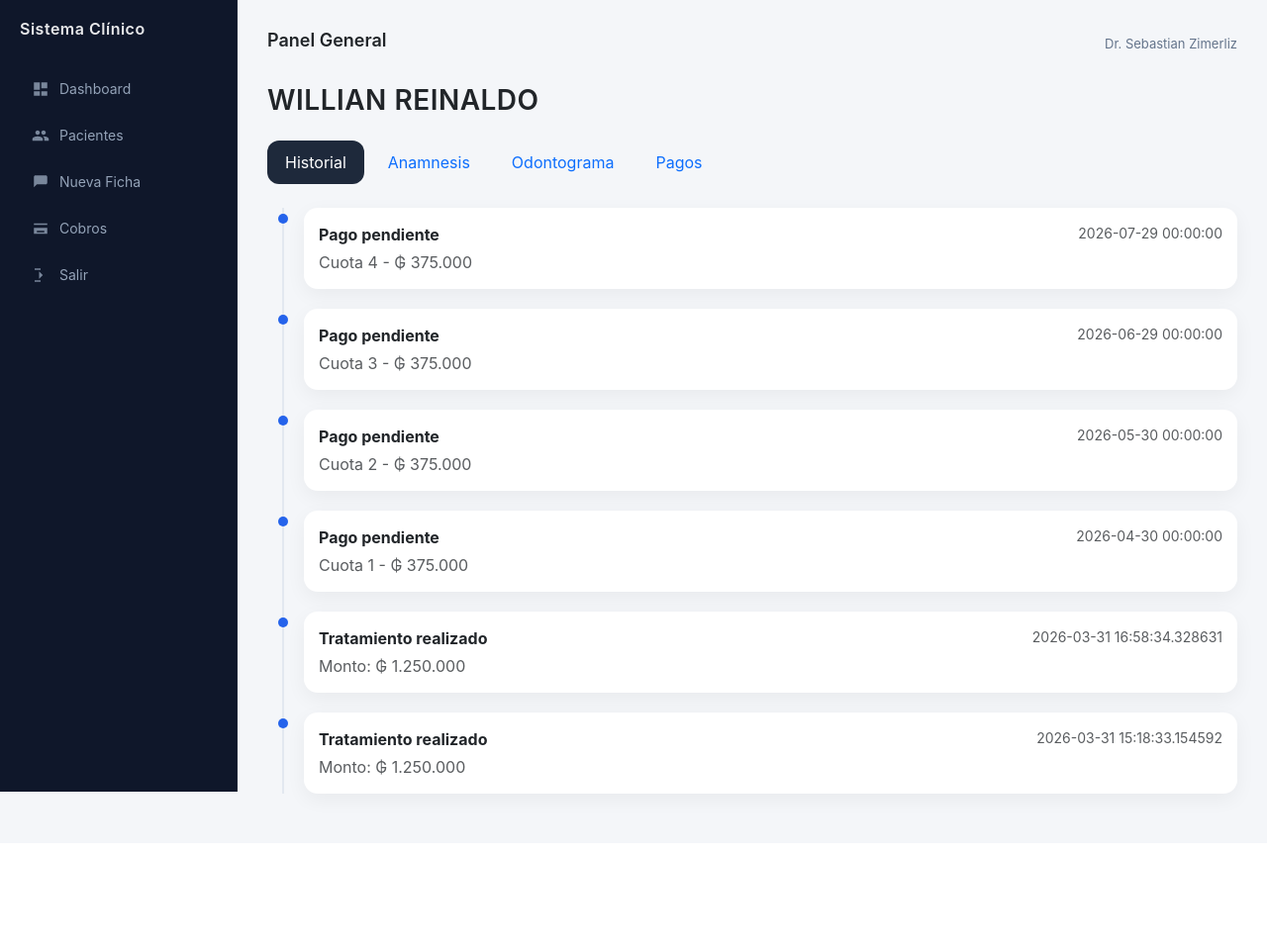
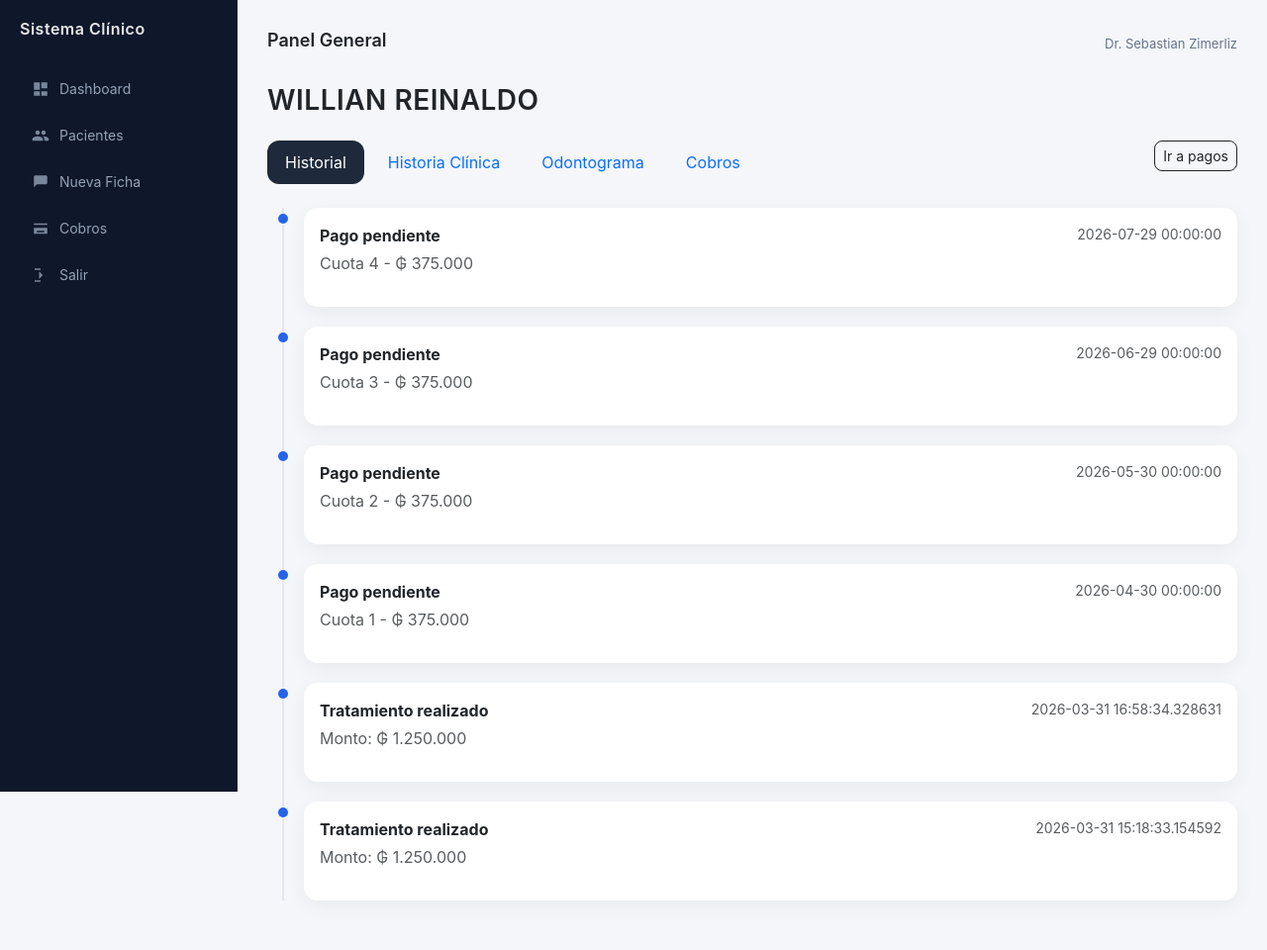
Before and after one commit to warce96/odonto, a Flask app: page /historial/1 in a window 1280 px wide. Shown: the whole page at 99% size. Before the commit the page ends 818 px from the top, so only its background shows below. Run offline with Flask 3, Linux system fonts and the light colour scheme; a user stored in the database is signed in; parts of the project's set-up code (start-up, migrations or seed data) failed here and were passed over.

Commit message:
Update historial.html

```diff
--- a/clinica_odon/templates/historial.html
+++ b/clinica_odon/templates/historial.html
@@ -45,7 +45,7 @@
 
 .timeline-content {
     background: white;
-    padding: 15px;
+    padding: 16px;
     border-radius: 14px;
     box-shadow: 0px 6px 20px rgba(0,0,0,0.05);
 }
@@ -55,10 +55,6 @@
     font-size: 13px;
     color: #64748b;
     margin-bottom: 4px;
-}
-
-textarea{
-    border-radius: 10px !important;
 }
 
 /* ===== ODONTOGRAMA ===== */
@@ -86,26 +82,47 @@ textarea{
     transform: scale(1.1);
 }
 
-/* Estados clínicos */
 .diente.ok { background: #22c55e; color:white; }
 .diente.caries { background: #ef4444; color:white; }
 .diente.endodoncia { background: #f59e0b; color:white; }
 .diente.extraido { background: #334155; color:white; }
-
-/* ===== CARD ===== */
-.card{
-    border-radius: 16px;
-}
 
 </style>
 
 <h3 class="mb-4 titulo-cliente">{{ cliente.nombre }}</h3>
 
 <ul class="nav nav-pills mb-4">
-<li class="nav-item"><button class="nav-link active" data-bs-toggle="tab" data-bs-target="#historial">Historial</button></li>
-<li class="nav-item"><button class="nav-link" data-bs-toggle="tab" data-bs-target="#anamnesis">Anamnesis</button></li>
-<li class="nav-item"><button class="nav-link" data-bs-toggle="tab" data-bs-target="#odontograma">Odontograma</button></li>
-<li class="nav-item"><button class="nav-link" data-bs-toggle="tab" data-bs-target="#pagos">Pagos</button></li>
+
+<li class="nav-item">
+<button class="nav-link active" data-bs-toggle="tab" data-bs-target="#historial">
+Historial
+</button>
+</li>
+
+<li class="nav-item">
+<button class="nav-link" data-bs-toggle="tab" data-bs-target="#anamnesis">
+Historia Clínica
+</button>
+</li>
+
+<li class="nav-item">
+<button class="nav-link" data-bs-toggle="tab" data-bs-target="#odontograma">
+Odontograma
+</button>
+</li>
+
+<li class="nav-item">
+<button class="nav-link" data-bs-toggle="tab" data-bs-target="#pagos">
+Cobros
+</button>
+</li>
+
+<li class="nav-item ms-auto">
+<a href="/pagos" class="btn btn-outline-dark btn-sm">
+Ir a pagos
+</a>
+</li>
+
 </ul>
 
 <div class="tab-content">
@@ -116,6 +133,7 @@ textarea{
 <div class="timeline">
 
 {% for e in eventos %}
+
 <div class="timeline-item">
 <div class="timeline-content">
 
@@ -124,10 +142,30 @@ textarea{
 <small class="text-muted">{{ e.fecha }}</small>
 </div>
 
-<p class="mb-0 text-muted">{{ e.descripcion }}</p>
+{% if e.tipo == "anamnesis" %}
+
+<p><b>Enfermedades:</b> {{ e.detalle.enfermedades }}</p>
+<p><b>Alergias:</b> {{ e.detalle.alergias }}</p>
+<p><b>Medicamentos:</b> {{ e.detalle.medicamentos }}</p>
+<p><b>Observaciones:</b> {{ e.detalle.observaciones }}</p>
+
+{% elif e.tipo == "odontograma" %}
+
+<p class="text-muted">Actualización del estado dental del paciente</p>
+
+{% elif e.tipo == "pago" %}
+
+<p class="text-muted">{{ e.descripcion }}</p>
+
+{% else %}
+
+<p class="text-muted">{{ e.descripcion }}</p>
+
+{% endif %}
 
 </div>
 </div>
+
 {% endfor %}
 
 </div>
@@ -251,7 +289,7 @@ function guardarClinico(){
             medicamentos: medicamentos.value,
             observaciones: observaciones.value
         })
-    }).then(()=> alert("Guardado correctamente"))
+    }).then(()=> location.reload())
 }
 
 // ODONTOGRAMA
@@ -276,7 +314,7 @@ function guardarOdontograma(){
         method:"POST",
         headers:{ "Content-Type":"application/json" },
         body: JSON.stringify(dientes)
-    }).then(()=> alert("Odontograma guardado"))
+    }).then(()=> location.reload())
 }
 
 </script>
```
